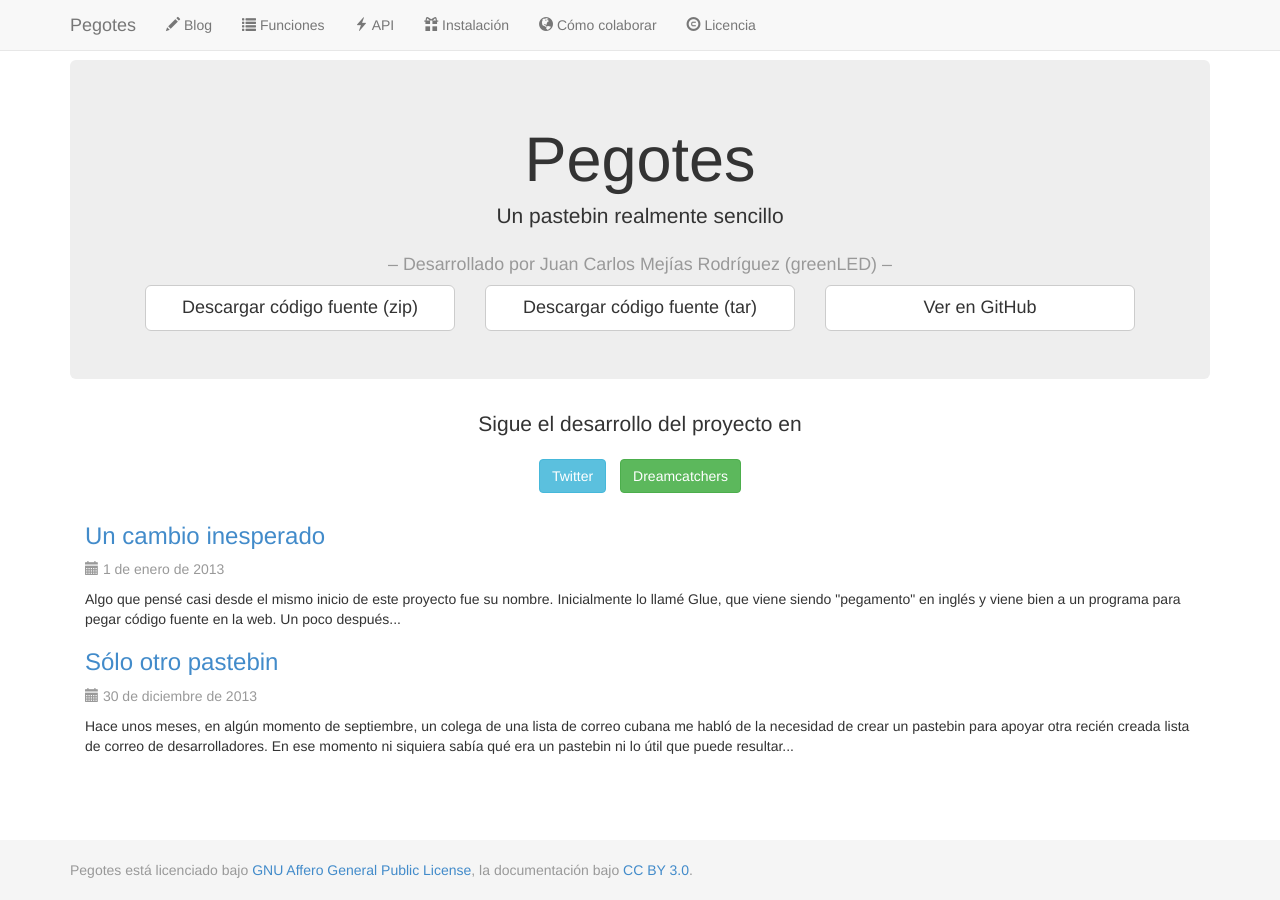
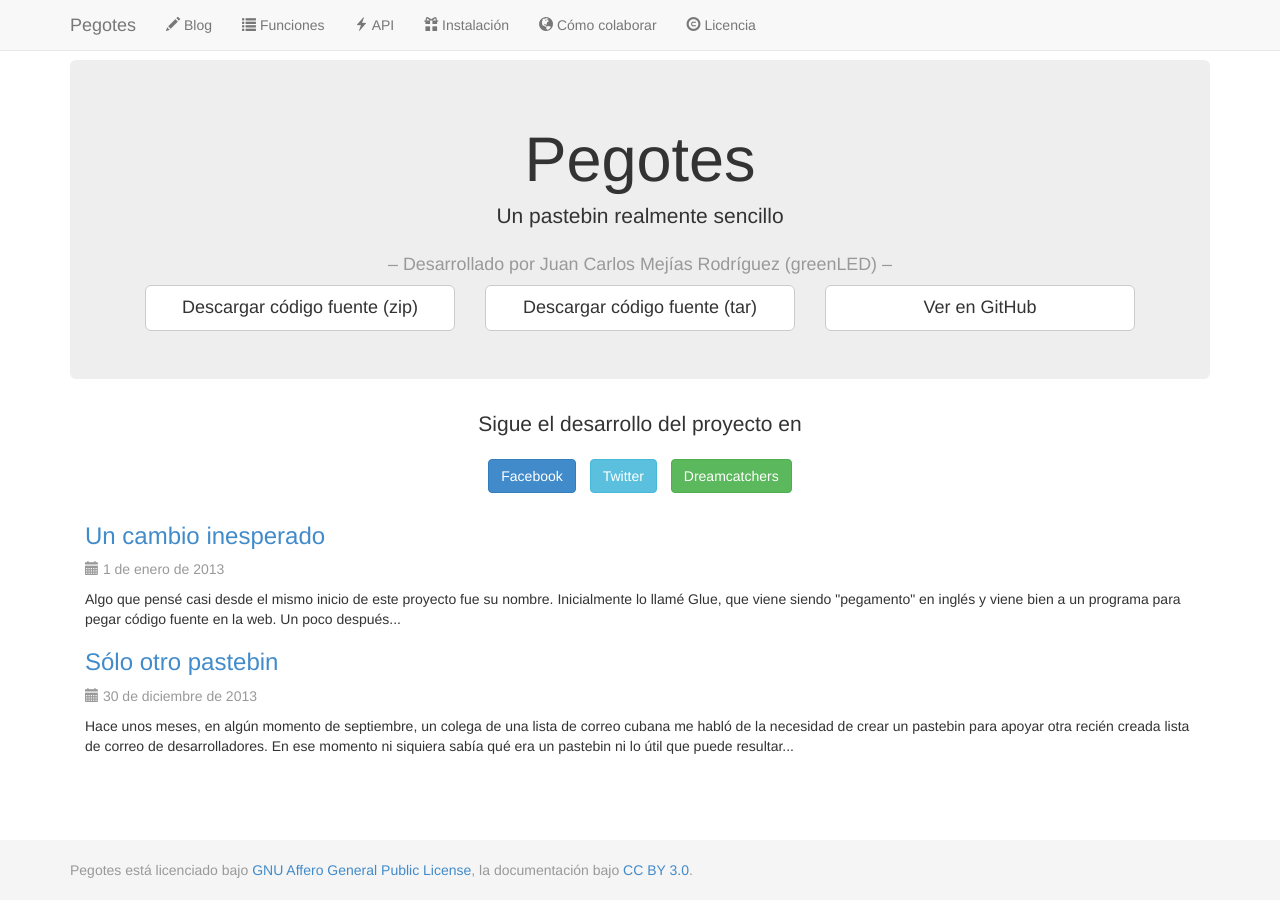
Before and after one commit to greenled/gloo, a Jekyll site: the page built from index.html, in a window 1280 px wide. Built offline with Jekyll 4.4.1, drawn with Linux system fonts in a browser that asks for light colours; Markdown is read by kramdown in place of the engine named in the settings.

Commit message:
Agregado Facebook a los botones sociales

```diff
--- a/_includes/social-follow.html
+++ b/_includes/social-follow.html
@@ -1,7 +1,8 @@
 <div class="container">
 	<p class="lead text-center"">Sigue el desarrollo del proyecto en</p>
 	<ul class="list-unstyled list-inline text-center">
+		<li><a href="https://www.facebook.com/pages/Pegotes/586560208082395" class="btn btn-primary"">Facebook</a></li>
 		<li><a href="https://twitter.com/greenled2013" class="btn btn-info"">Twitter</a></li>
-		<li><a href="http://dreamcatchers.reduc.edu.cu/perfil/greenLED" class="btn btn-success"">Dreamcatchers</a></li>
+		<li><a href="http://dreamcatchers.reduc.edu.cu/perfil-greenLED" class="btn btn-success"">Dreamcatchers</a></li>
 	</ul>
 </div>
--- a/_includes/social-share.html
+++ b/_includes/social-share.html
@@ -1,4 +1,5 @@
 {% capture canonical %}{{ site.final_url }}{% if site.permalink contains '.html' %}{{ page.url }}{% elsif site.permalink contains category_dir %}{{ '/' | page.url | remove:'index.html' | '/' }}{% else %}{{ page.url | remove:'index.html' | '/' }}{% endif %}{% endcapture %}
 <ul class="list-unstyled list-inline text-right">
+	<li><a href="https://www.facebook.com/sharer.php?s=100&amp;p%5Burl%5D={{ canonical }}&amp;p%5Btitle%5D={% if page.title %}{{ page.title | escape | replace:' ','%20' }}{% else %}{{ site.title | escape | replace:' ','%20' }}{% endif %}&amp;p%5Bsummary%5D={% if page.excerpt != empty %}{{ page.excerpt | strip_html | condense_spaces | truncate:150 | replace:' ','%20' }}{% endif %}" class="btn btn-primary"">Compartir en Facebook</a></li>
 	<li><a href="https://twitter.com/intent/tweet?url={{ canonical }}&amp;text={% if page.title %}{{ page.title | escape | truncate:80 | replace:' ','%20' }}{% else %}{{ site.title | escape | truncate:80 | replace:' ','%20' }}{% endif %}&amp;via=greenled" class="btn btn-info"">Compartir en Twitter</a></li>
 </ul>
```
